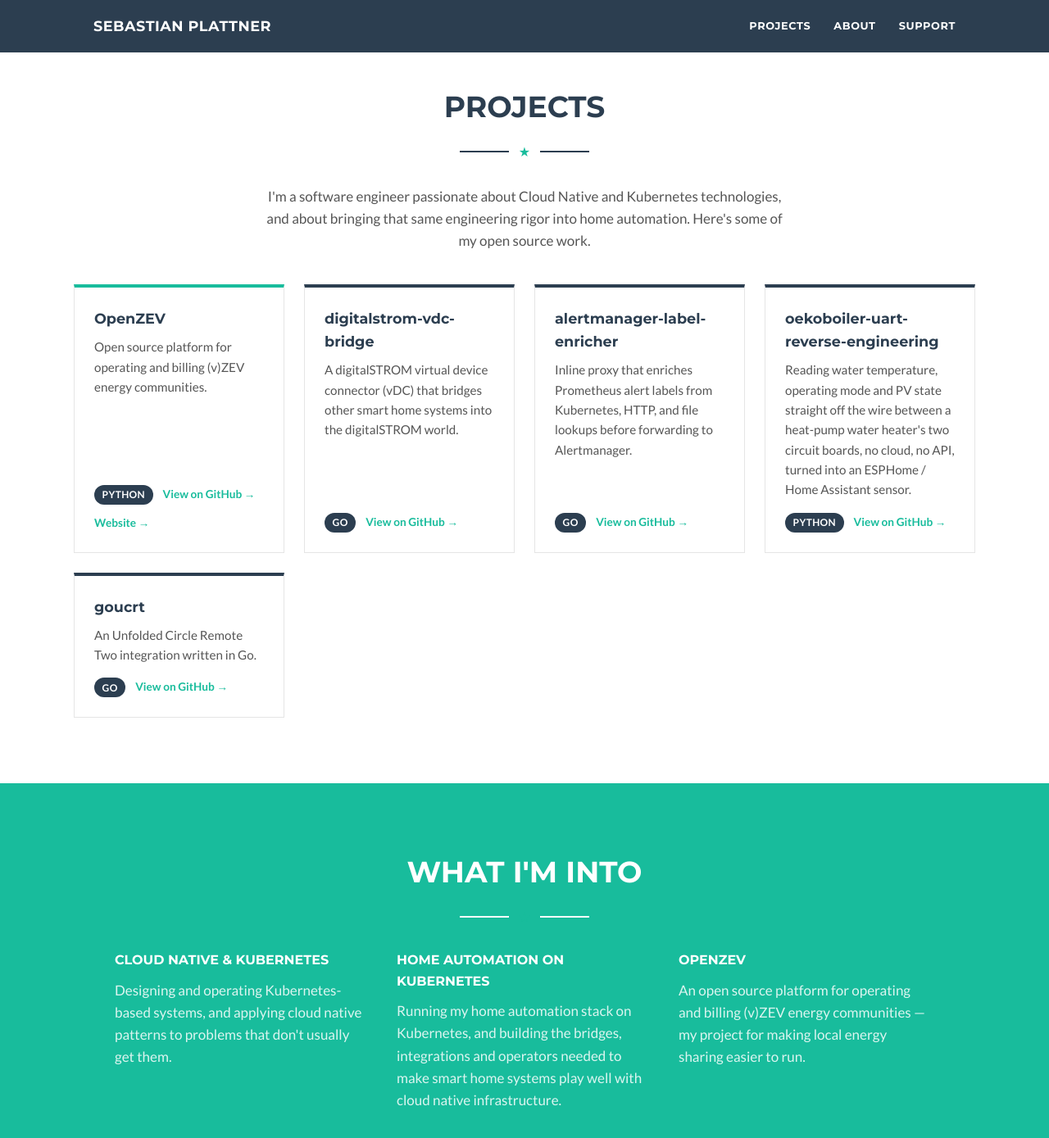
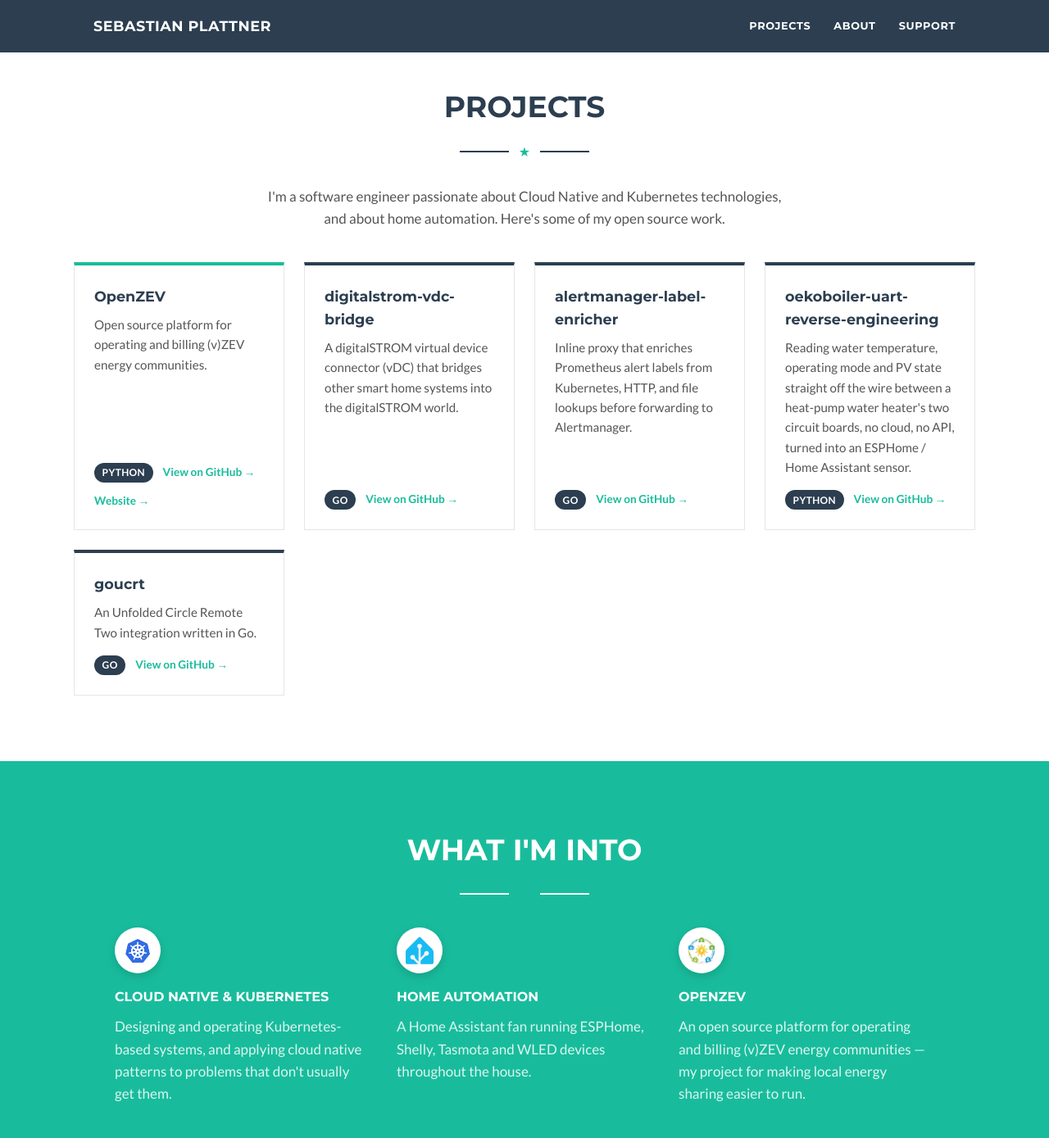
Before and after one commit to splattner/splattner.github.io, a Jekyll site: the page built from index.html, in a window 1280 px wide and 1400 px high, scrolled down 573 px. Shown: the top 1389 px of the window at 82% size. Built offline with Jekyll 4.4.1, drawn with Linux system fonts in a browser that asks for light colours.

Commit message:
Correct home automation copy and add passion logos
Home automation isn't Kubernetes-based; it's built around Home
Assistant, ESPHome, Shelly, Tasmota and WLED. Add official logo
marks for Kubernetes, Home Assistant, and OpenZEV to the "What
I'm Into" cards.

```diff
--- a/assets/main.scss
+++ b/assets/main.scss
@@ -200,6 +200,24 @@ a {
   gap: 2rem;
   text-align: left;
 
+  .passion-logo {
+    display: flex;
+    align-items: center;
+    justify-content: center;
+    width: 56px;
+    height: 56px;
+    border-radius: 50%;
+    background: $white;
+    box-shadow: 0 4px 12px rgba(0, 0, 0, 0.15);
+    margin-bottom: 1rem;
+
+    img {
+      width: 34px;
+      height: 34px;
+      object-fit: contain;
+    }
+  }
+
   .passion h3 {
     font-size: 1rem;
     color: $white;
--- a/index.html
+++ b/index.html
@@ -14,8 +14,8 @@ layout: default
   <div class="divider"><span></span><i>&#9733;</i><span></span></div>
   <p class="section-intro">
     I'm a software engineer passionate about Cloud Native and Kubernetes
-    technologies, and about bringing that same engineering rigor into home
-    automation. Here's some of my open source work.
+    technologies, and about home automation. Here's some of my open source
+    work.
   </p>
   <div class="project-grid">
     {% for project in site.data.projects %}
@@ -37,6 +37,7 @@ layout: default
   <div class="divider divider--light"><span></span><i>&#9733;</i><span></span></div>
   <div class="passions">
     <div class="passion">
+      <span class="passion-logo"><img src="/assets/images/logos/kubernetes.svg" alt="Kubernetes logo"></span>
       <h3>Cloud Native &amp; Kubernetes</h3>
       <p>
         Designing and operating Kubernetes-based systems, and applying
@@ -44,14 +45,15 @@ layout: default
       </p>
     </div>
     <div class="passion">
-      <h3>Home Automation on Kubernetes</h3>
+      <span class="passion-logo"><img src="/assets/images/logos/home-assistant.svg" alt="Home Assistant logo"></span>
+      <h3>Home Automation</h3>
       <p>
-        Running my home automation stack on Kubernetes, and building the
-        bridges, integrations and operators needed to make smart home
-        systems play well with cloud native infrastructure.
+        A Home Assistant fan running ESPHome, Shelly, Tasmota and WLED
+        devices throughout the house.
       </p>
     </div>
     <div class="passion">
+      <span class="passion-logo"><img src="/assets/images/logos/openzev.png" alt="OpenZEV logo"></span>
       <h3>OpenZEV</h3>
       <p>
         An open source platform for operating and billing (v)ZEV energy
```
Also changed, not shown: assets/images/logos/home-assistant.svg (added), assets/images/logos/kubernetes.svg (added), assets/images/logos/openzev.png (added).
